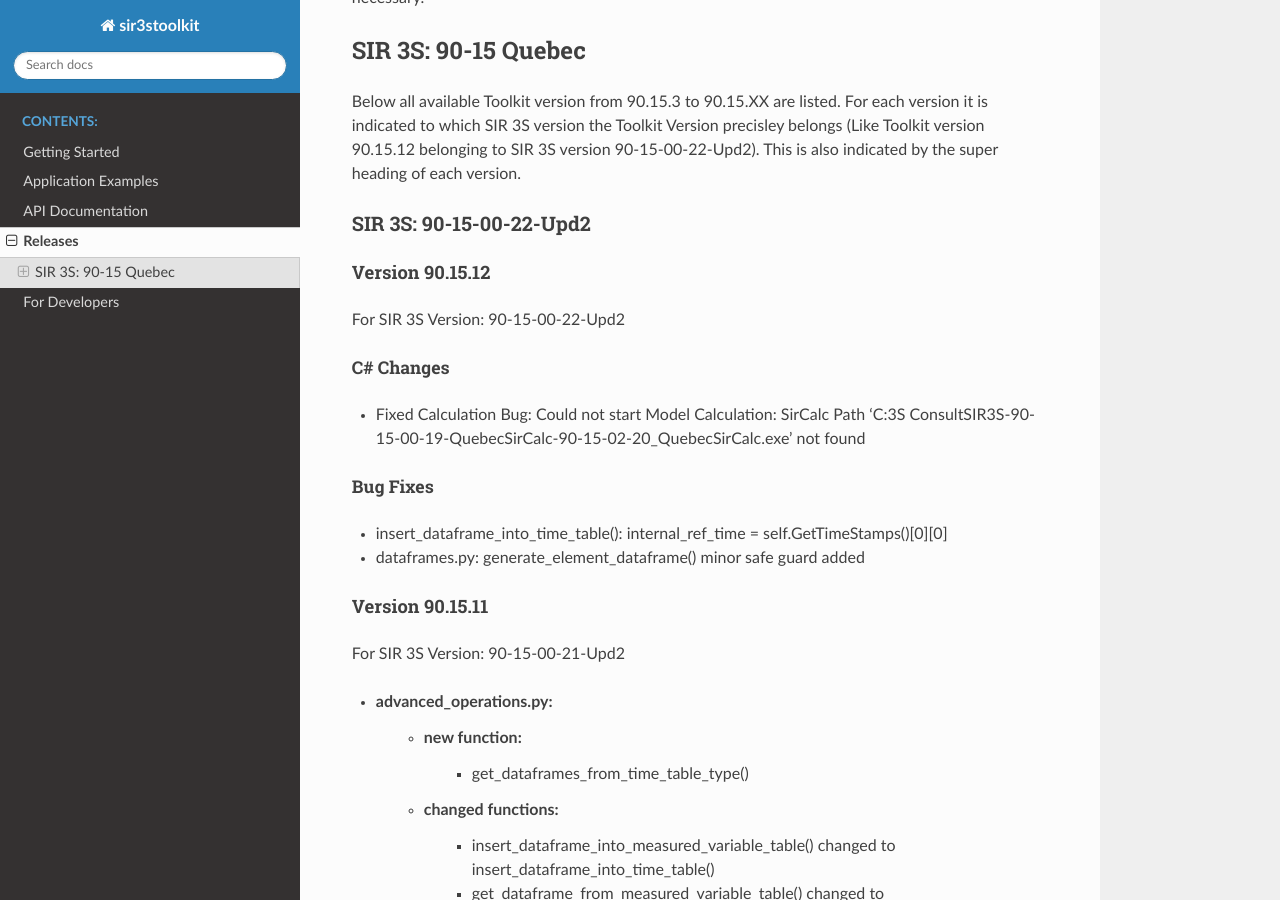
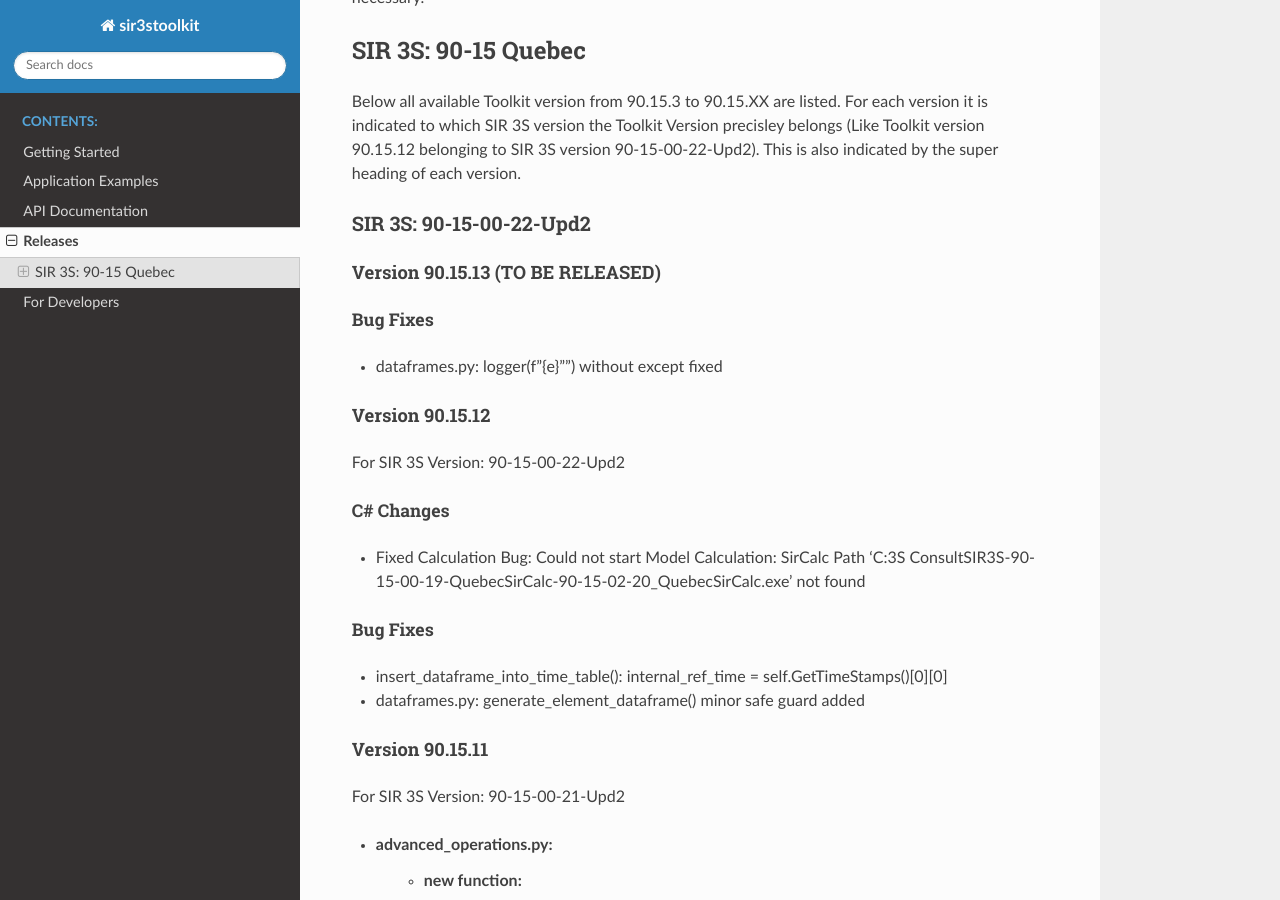
Before and after one commit to 3SConsult/sir3stoolkit, a Sphinx documentation site: the page built from docs/source/releases.rst, in a window 1280 px wide and 900 px high, scrolled down 609 px. Built offline with Sphinx 7.4.7 and the Read the Docs theme 3.1.0, drawn with Linux system fonts in a browser that asks for light colours; pages that are not in the unit, such as notebooks, are missing from menus.

Commit message:
dataframes.py: logger(f"{e}"") without except fixed

```diff
--- a/docs/source/releases.rst
+++ b/docs/source/releases.rst
@@ -29,6 +29,14 @@ Below all available Toolkit version from 90.15.3 to 90.15.XX are listed. For eac
 SIR 3S: 90-15-00-22-Upd2
 ^^^^^^^^^^^^^^^^^^^^^^^^
 
+Version 90.15.13 (TO BE RELEASED)
+"""""""""""""""""""""""""""""""""
+
+Bug Fixes
+~~~~~~~~~
+
+- dataframes.py: logger(f"{e}"") without except fixed
+
 Version 90.15.12
 """"""""""""""""
 
@@ -39,7 +47,7 @@ C# Changes
 - Fixed Calculation Bug: Could not start Model Calculation: SirCalc Path 'C:\3S Consult\SIR3S-90-15-00-19-Quebec\SirCalc-90-15-02-20_Quebec\SirCalc.exe' not found
 
 Bug Fixes
-~~~~~~~~~~
+~~~~~~~~~
 - insert_dataframe_into_time_table(): internal_ref_time = self.GetTimeStamps()[0][0]
 - dataframes.py: generate_element_dataframe() minor safe guard added
 
```
Also changed, not shown: 1 other file.
